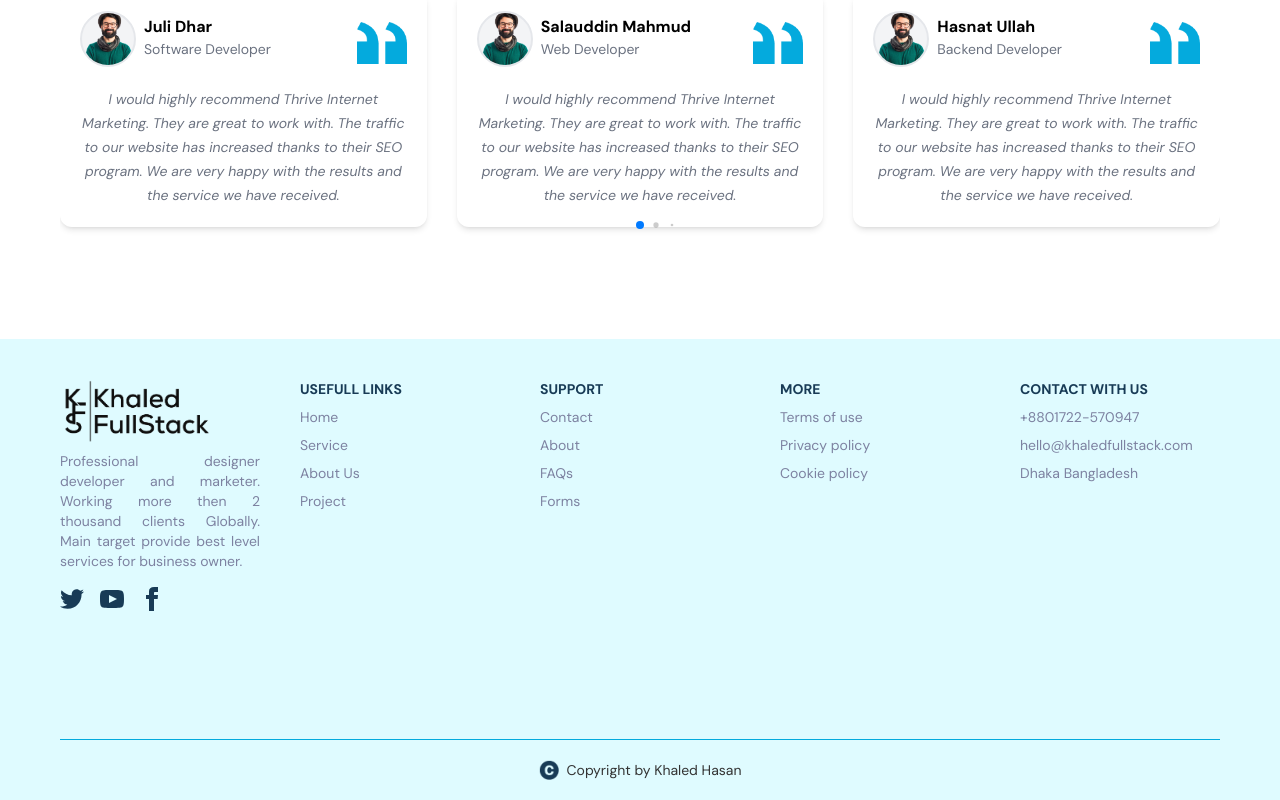
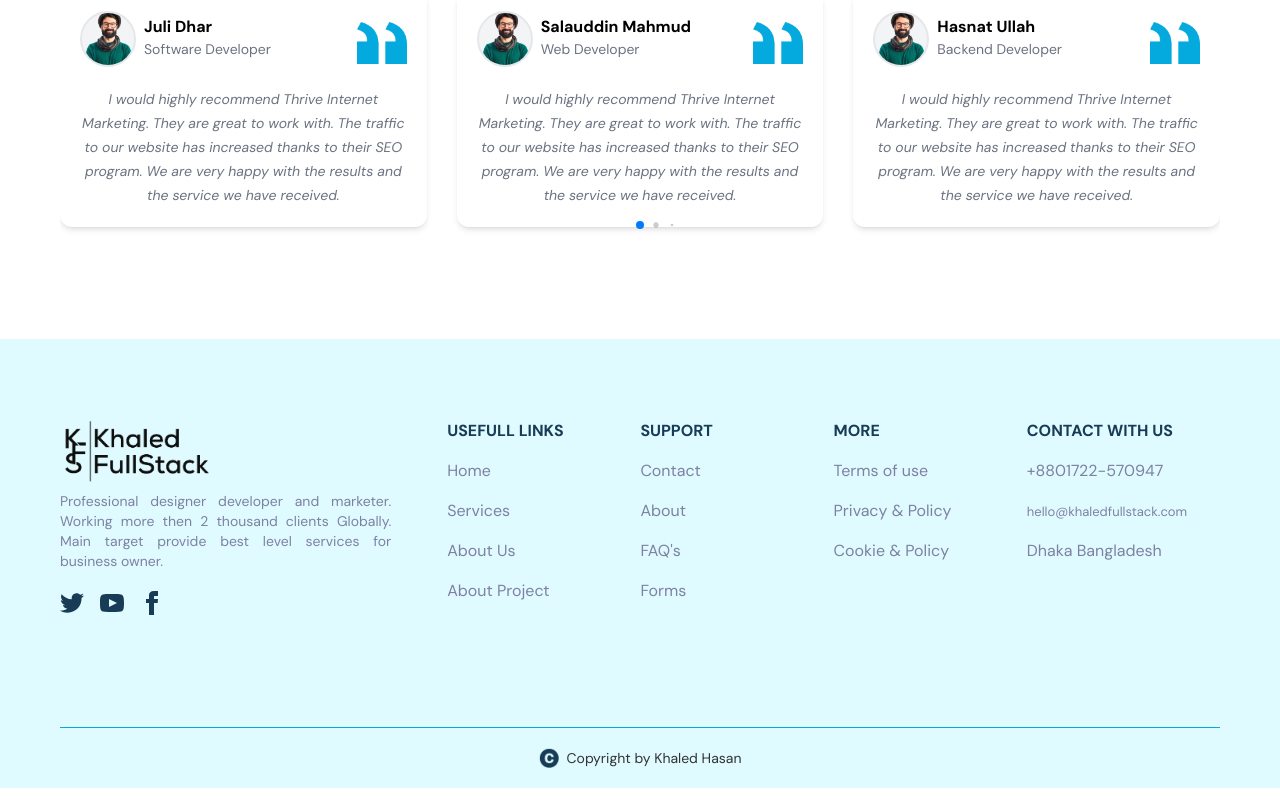
Before and after one commit to HKSAgroup/Portfolio-khaled, a Next.js app: page / in a window 1280 px wide. Shown: the part 2966-3766 px from the top of the page. Built offline with nearby package versions, Linux system fonts and the light colour scheme.

Commit message:
footer update

```diff
--- a/src/Shared/Footers.js
+++ b/src/Shared/Footers.js
@@ -8,9 +8,9 @@ const Footers = () => {
     <>
       <div className="bg-accent mt-10">
         <div className="mid-container">
-          <footer className="footer sm: pt-10  lg:pb-32 md:pb-28 sm:pb-16 pb-8 grid lg:grid-cols-5 md:grid-cols-4 grid-cols-2 gap-10">
-            <div>
-              <d iv className='flex items-center gap-2'>
+          <footer className=" sm:pt-20 pt-10 md:pb-28 sm:pb-16 pb-8 lg:flex  gap-14">
+            <div className='lg:w-[30%]'>
+              <div className='flex items-center gap-2'>
                 <Image
                   src={img}
                   alt="Picture of the author"
@@ -18,40 +18,42 @@ const Footers = () => {
                   height={120}
                 />
                 {/* <h1 className='font-semibold text-2xl'>Portfolio</h1> */}
-              </d>
-              <p className='text-justify text-sm text-neutral'>Professional designer developer and marketer. Working more then 2 thousand clients Globally. Main target provide best level services for business owner.</p>
-              <div className="grid grid-flow-col gap-4 mt-2 text-info">
+              </div>
+              <p className='text-justify text-sm text-neutral mt-2 mb-5'>Professional designer developer and marketer. Working more then 2 thousand clients Globally. Main target provide best level services for business owner.</p>
+              <div className="flex  items-center gap-4 text-info">
                 <a><svg xmlns="http://www.w3.org/2000/svg" width="24" height="24" viewBox="0 0 24 24" className="fill-current cursor-pointer hover:text-primary duration-200"><path d="M24 4.557c-.883.392-1.832.656-2.828.775 1.017-.609 1.798-1.574 2.165-2.724-.951.564-2.005.974-3.127 1.195-.897-.957-2.178-1.555-3.594-1.555-3.179 0-5.515 2.966-4.797 6.045-4.091-.205-7.719-2.165-10.148-5.144-1.29 2.213-.669 5.108 1.523 6.574-.806-.026-1.566-.247-2.229-.616-.054 2.281 1.581 4.415 3.949 4.89-.693.188-1.452.232-2.224.084.626 1.956 2.444 3.379 4.6 3.419-2.07 1.623-4.678 2.348-7.29 2.04 2.179 1.397 4.768 2.212 7.548 2.212 9.142 0 14.307-7.721 13.995-14.646.962-.695 1.797-1.562 2.457-2.549z"></path></svg></a>
                 <a><svg xmlns="http://www.w3.org/2000/svg" width="24" height="24" viewBox="0 0 24 24" className="fill-current cursor-pointer hover:text-primary duration-200"><path d="M19.615 3.184c-3.604-.246-11.631-.245-15.23 0-3.897.266-4.356 2.62-4.385 8.816.029 6.185.484 8.549 4.385 8.816 3.6.245 11.626.246 15.23 0 3.897-.266 4.356-2.62 4.385-8.816-.029-6.185-.484-8.549-4.385-8.816zm-10.615 12.816v-8l8 3.993-8 4.007z"></path></svg></a>
                 <a><svg xmlns="http://www.w3.org/2000/svg" width="24" height="24" viewBox="0 0 24 24" className="fill-current cursor-pointer hover:text-primary duration-200"><path d="M9 8h-3v4h3v12h5v-12h3.642l.358-4h-4v-1.667c0-.955.192-1.333 1.115-1.333h2.885v-5h-3.808c-3.596 0-5.192 1.583-5.192 4.615v3.385z"></path></svg></a>
               </div>
             </div>
 
-            <div>
+            <div className='lg:w-[70%] grid lg:grid-cols-4 md:grid-cols-3 grid-cols-2 lg:gap-0 gap-10 mt-10 lg:mt-0'>
+              <div className='space-y-4'>
                 <span className="uppercase text-info font-semibold">Usefull Links</span>
-              <a className="link link-hover text-neutral">Home</a>
-              <a className="link link-hover text-neutral">Service</a>
-              <a className="link link-hover text-neutral">About Us</a>
-              <a className="link link-hover text-neutral">Project</a>
+                <div><a className="link link-hover text-neutral">Home</a></div>
+                <div><a className="link link-hover text-neutral">Services</a></div>
+                <div><a className="link link-hover text-neutral">About Us</a></div>
+                <div><a className="link link-hover text-neutral">About Project</a></div>
               </div>
-            <div>
+              <div className='space-y-4'>
                 <span className="uppercase text-info font-semibold">Support</span>
-              <a className="link link-hover text-neutral">Contact</a>
-              <a className="link link-hover text-neutral">About</a>
-              <a className="link link-hover text-neutral">FAQs</a>
-              <a className="link link-hover text-neutral">Forms</a>
+                <div><a className="link link-hover text-neutral">Contact</a></div>
+                <div><a className="link link-hover text-neutral">About</a></div>
+                <div><a className="link link-hover text-neutral">FAQ's</a></div>
+                <div><a className="link link-hover text-neutral">Forms</a></div>
               </div>
-            <div>
+              <div className='space-y-4'>
                 <span className="uppercase text-info font-semibold">More</span>
-              <a className="link link-hover text-neutral">Terms of use</a>
-              <a className="link link-hover text-neutral">Privacy policy</a>
-              <a className="link link-hover text-neutral">Cookie policy</a>
+                <div><a className="link link-hover text-neutral">Terms of use</a></div>
+                <div><a className="link link-hover text-neutral">Privacy & Policy</a></div>
+                <div><a className="link link-hover text-neutral">Cookie & Policy</a></div>
               </div>
-            <div>
+              <div className='space-y-4'>
                 <span className="uppercase text-info font-semibold">Contact With Us</span>
-              <a className="link link-hover text-neutral">+8801722-570947</a>
-              <a className="link link-hover text-neutral">hello@khaledfullstack.com</a>
-              <a className="link link-hover text-neutral">Dhaka Bangladesh</a>
+                <div><a className="link link-hover text-neutral">+8801722-570947</a></div>
+                <div><a className="link link-hover text-neutral md:text-[13px] sm:text-[16px] text-xs">hello@khaledfullstack.com</a></div>
+                <div><a className="link link-hover text-neutral">Dhaka Bangladesh</a></div>
+              </div>
             </div>
           </footer>
 
```
Lines whose indentation alone changed are shown as unchanged.
